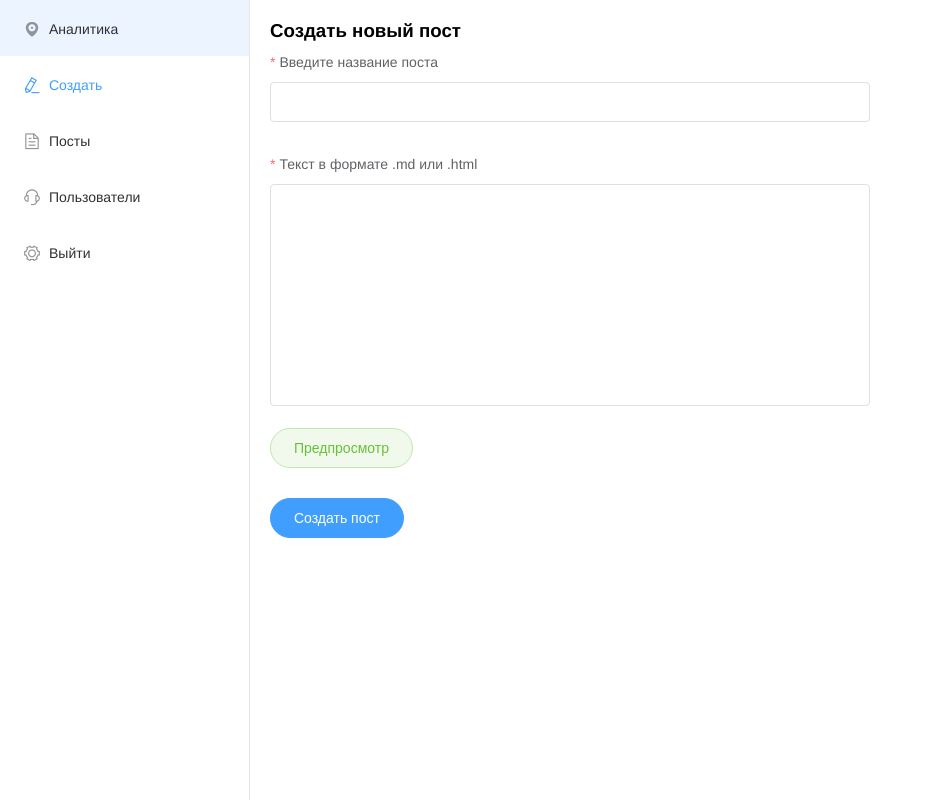
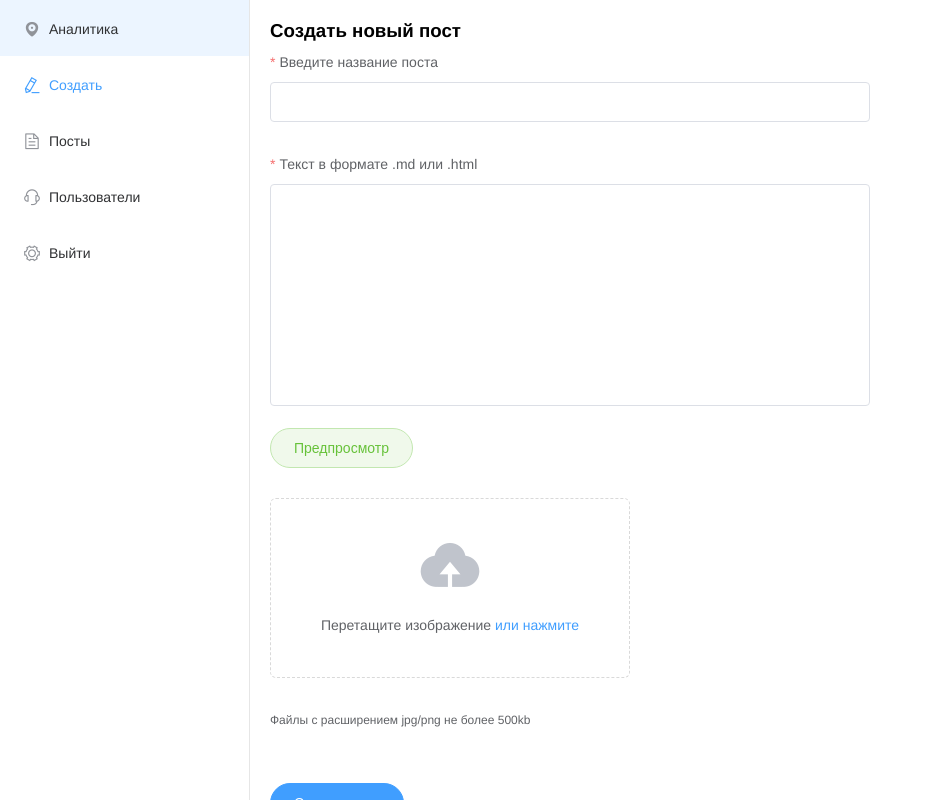
Before and after one commit to lekomtsev/nuxtapp-blog, a Nuxt app: page /admin/create in a window 1280 px wide. Shown: the whole page, without its empty margins (0-933 px from the left). Built offline with nearby package versions, Linux system fonts and the light colour scheme; no server answers.

Commit message:
Загрузка файла

```diff
--- a/pages/admin/create.vue
+++ b/pages/admin/create.vue
@@ -38,6 +38,24 @@
         <vue-markdown :source="controls.text" />
       </el-dialog>
       <el-form-item>
+        <el-upload
+          ref="upload"
+          style="margin-bottom: 21px;"
+          drag
+          action="https://jsonplaceholder.typicode.com/posts/"
+          :auto-upload="false"
+          :on-change="handleImageChange"
+        >
+          <i class="el-icon-upload" />
+          <div class="el-upload__text">
+            Перетащите изображение <em>или нажмите</em>
+          </div>
+          <div slot="tip" class="el-upload__tip">
+            Файлы с расширением jpg/png не более 500kb
+          </div>
+        </el-upload>
+      </el-form-item>
+      <el-form-item>
         <el-button
           :loading="loading"
           native-type="submit"
@@ -59,6 +77,7 @@ export default {
 
   data () {
     return {
+      image: null,
       previewContent: false,
       loading: false,
       controls: {
@@ -79,24 +98,34 @@ export default {
   methods: {
     onSubmit () {
       this.$refs.form.validate(async (valid) => {
-        if (valid) {
+        if (valid && this.image) {
           this.loading = true
 
           const formData = {
             title: this.controls.title,
-            text: this.controls.text
+            text: this.controls.text,
+            image: this.image
           }
 
           try {
             await this.$store.dispatch('post/create', formData)
             this.controls.title = ''
             this.controls.text = ''
+            this.image = null
+            this.$refs.upload.clearFiles()
             this.$message.success('Пост успешно создан!')
           } catch (error) {} finally {
             this.loading = false
           }
+        } else {
+          this.$message.warning('Форма не валидна')
         }
       })
+    },
+
+    handleImageChange (file, fileList) {
+      console.log(file, fileList, 'handleImageChange')
+      this.image = file.raw
     }
   }
 }
--- a/store/post.js
+++ b/store/post.js
@@ -12,7 +12,7 @@ export const mutations = {
   update (state, { id, text }) {
     console.log('update form mutations')
   },
-  create (state, { title, text }) {
+  create (state, { title, text, image }) {
     console.log('create form mutations')
   }
 }
@@ -42,11 +42,20 @@ export const actions = {
     commit('update', formData)
   },
 
-  create ({ commit }, formData) {
-    return new Promise((resolve) => {
-      setTimeout(() => {
-        resolve()
-      }, 1000)
-    })
+  create ({ commit }, { title, text, image }) {
+    try {
+      const fd = new FormData()
+      fd.append('title', title)
+      fd.append('text', text)
+      fd.append('image', image, image.name)
+      return new Promise((resolve) => {
+        setTimeout(() => {
+          resolve()
+        }, 1000)
+      })
+    } catch (error) {
+      commit('setError', error, { root: true })
+      throw error
+    }
   }
 }
```
